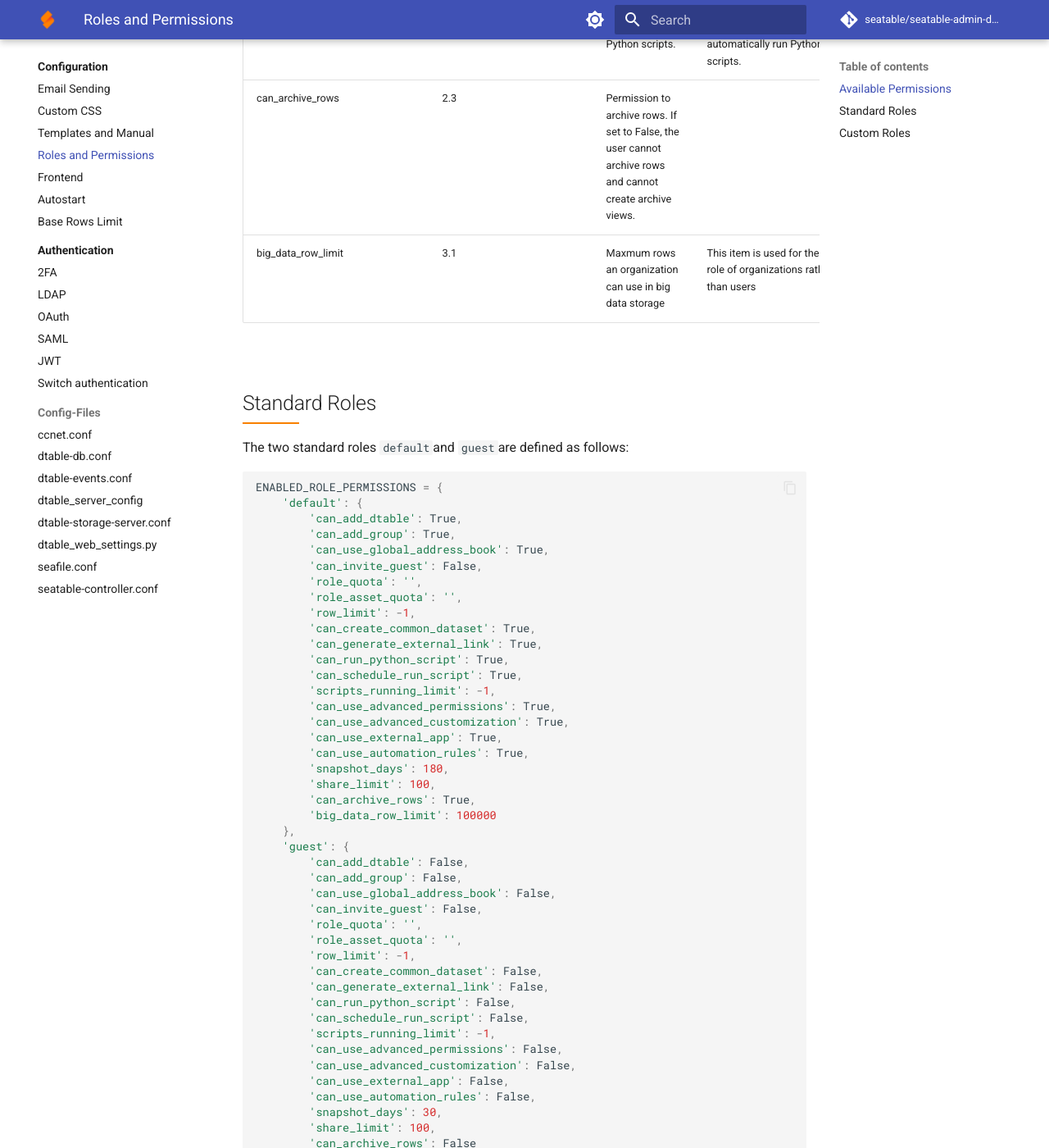
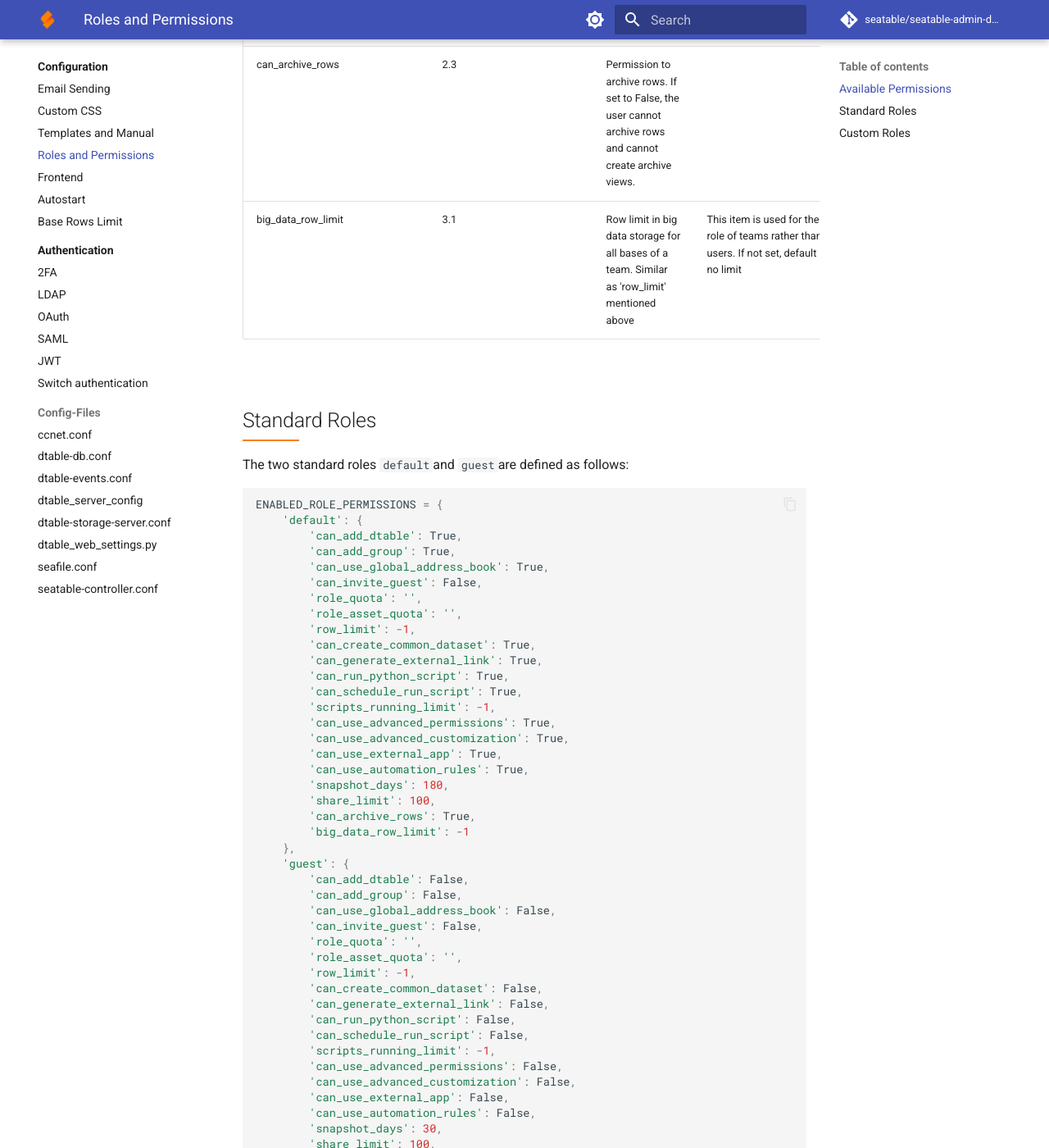
Before and after one commit to seatable/seatable-admin-docs, an MkDocs documentation site: the page built from docs/config/enterprise/roles_permissions.md, in a window 1280 px wide and 1400 px high, scrolled down 3015 px. Shown: the whole window at 82% size. Built offline with MkDocs 1.6.1 and Material for MkDocs 9.7.7, drawn with Linux system fonts in a browser that asks for light colours; comment, search, counter and statistics services are not loaded; some of the changed text lies outside the part shown.

Commit message:
Update roles_permissions.md (#156)
* Update roles_permissions.md

* Update roles_permissions.md

```diff
--- a/docs/config/enterprise/roles_permissions.md
+++ b/docs/config/enterprise/roles_permissions.md
@@ -29,7 +29,7 @@
 | scripts_running_limit          | 2.3              |                    | Number of _Python_ scripts a user can run within a month. 100 (without quotes) means 100 script runs per month; -1 (without quotes) means unlimited script runs. | The script run counter is reset at the beginning of every month. Only visible if can_run_python_script = True and Python Runner is available.                 |
 | can_schedule_run_script        | 2.3              |                    | Permission to schedule the execution of Python scripts.                                                                                                          | The permission can_run_python_script is also necessary to automatically run Python scripts.                                                                   |
 | can_archive_rows               | 2.3              |                    | Permission to archive rows. If set to False, the user cannot archive rows and cannot create archive views.                                                       |                                                                                                                                                               |
-| big_data_row_limit             | 3.1              |                    | Maxmum rows an organization can use in big data storage                                                                                                          | This item is used for the role of organizations rather than users                                                                                             |
+| big_data_row_limit             | 3.1              |                    | Row limit in big data storage for all bases of a team. Similar as 'row_limit' mentioned above                                                                    | This item is used for the role of teams rather than users. If not set, default is no limit                                                                    |
 
 ## Standard Roles
 
@@ -57,7 +57,7 @@
         'snapshot_days': 180,
         'share_limit': 100,
         'can_archive_rows': True,
-        'big_data_row_limit': 100000
+        'big_data_row_limit': -1
     },
     'guest': {
         'can_add_dtable': False,
```
Also changed, not shown: other parts of docs/config/enterprise/roles_permissions.md (+1 -1 lines).
